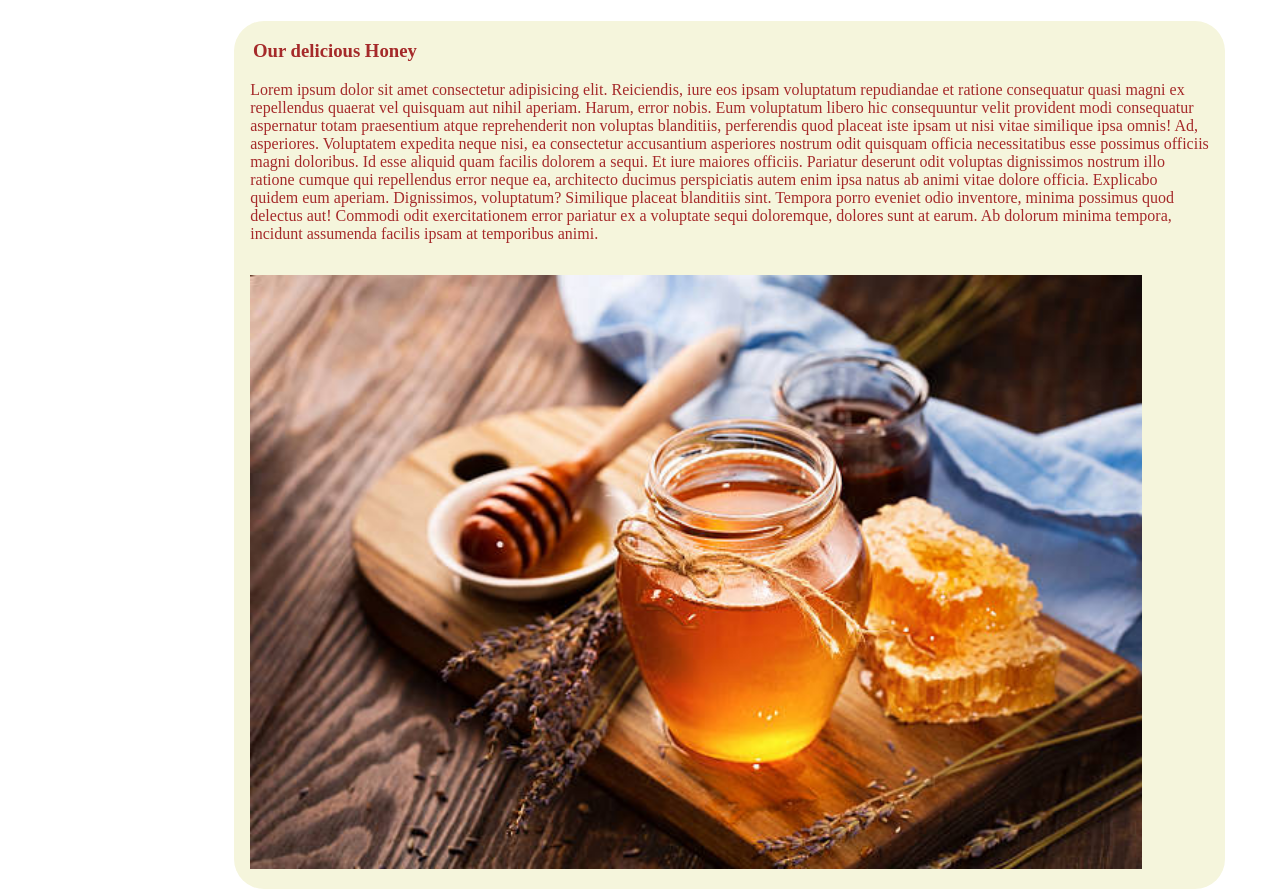
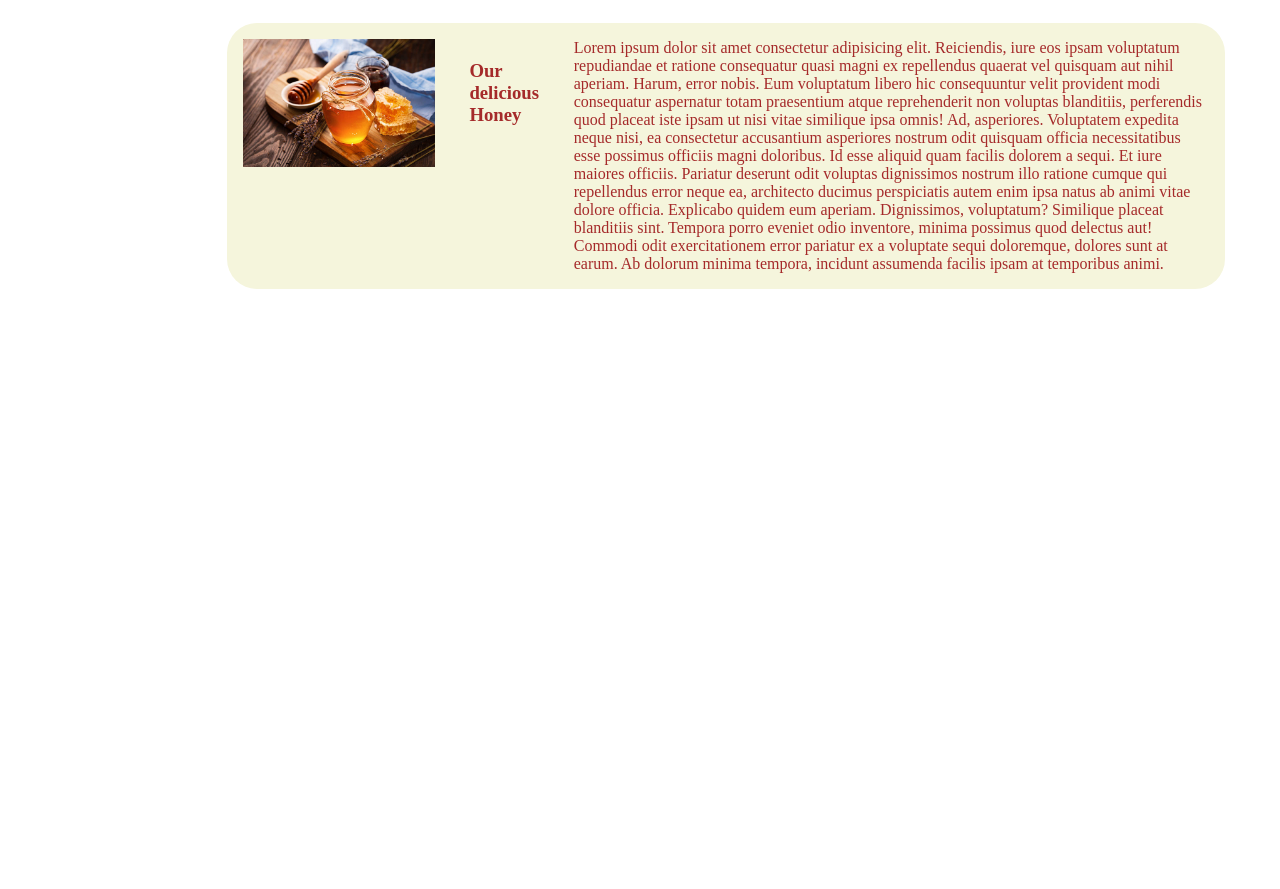
Before and after one commit to bebob94/U2-W5-L3, a plain HTML site: page index.html in a window 1280 px wide. Shown: the part 636-1525 px from the top of the page. After the commit the page ends 925 px from the top, so only its background shows below. Drawn offline with Linux system fonts and the light colour scheme.

Commit message:
add file

```diff
--- a/style.css
+++ b/style.css
@@ -243,4 +243,16 @@ h2 {
     width: 50%;
     height: 3em;
   }
+
+  #content {
+    display: flex;
+  }
+  #content img {
+    height: 8em;
+    order: 0;
+  }
+  #content h3,
+  #content p {
+    order: 1;
+  }
 }
```
